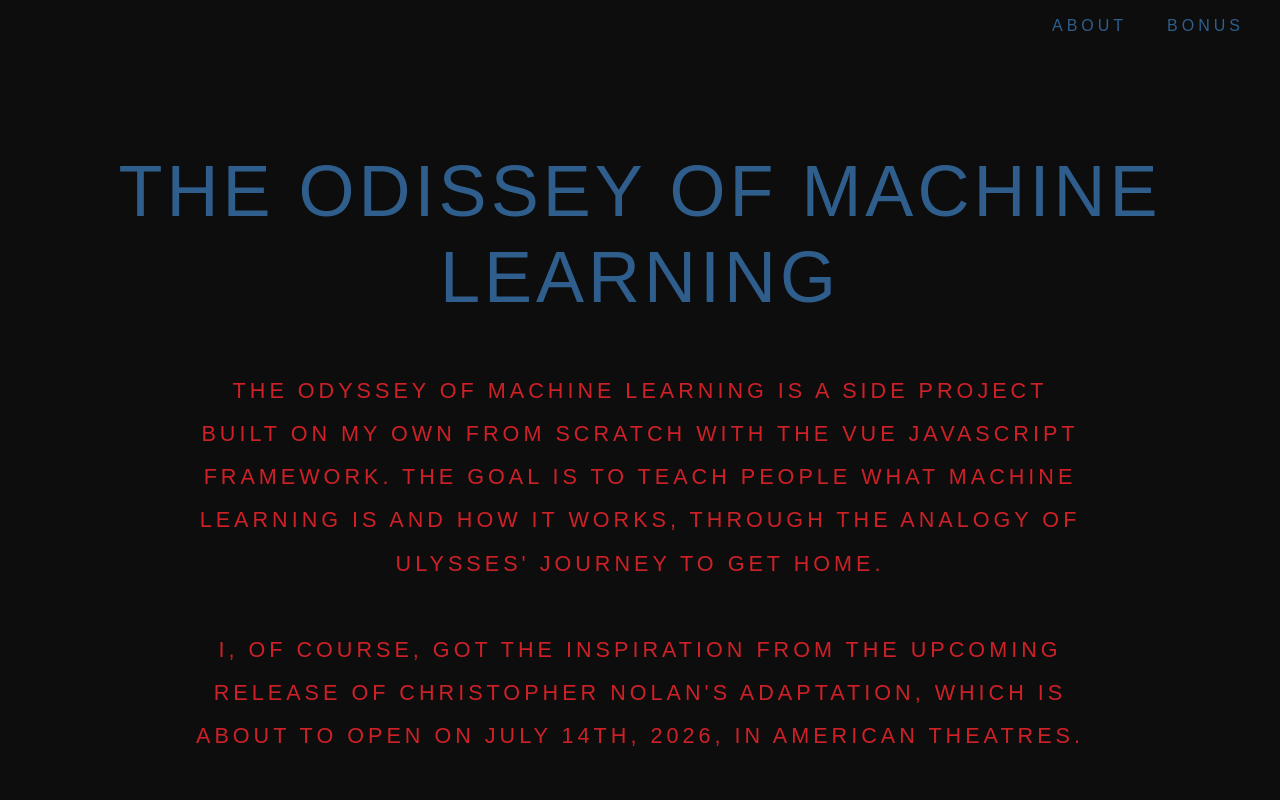
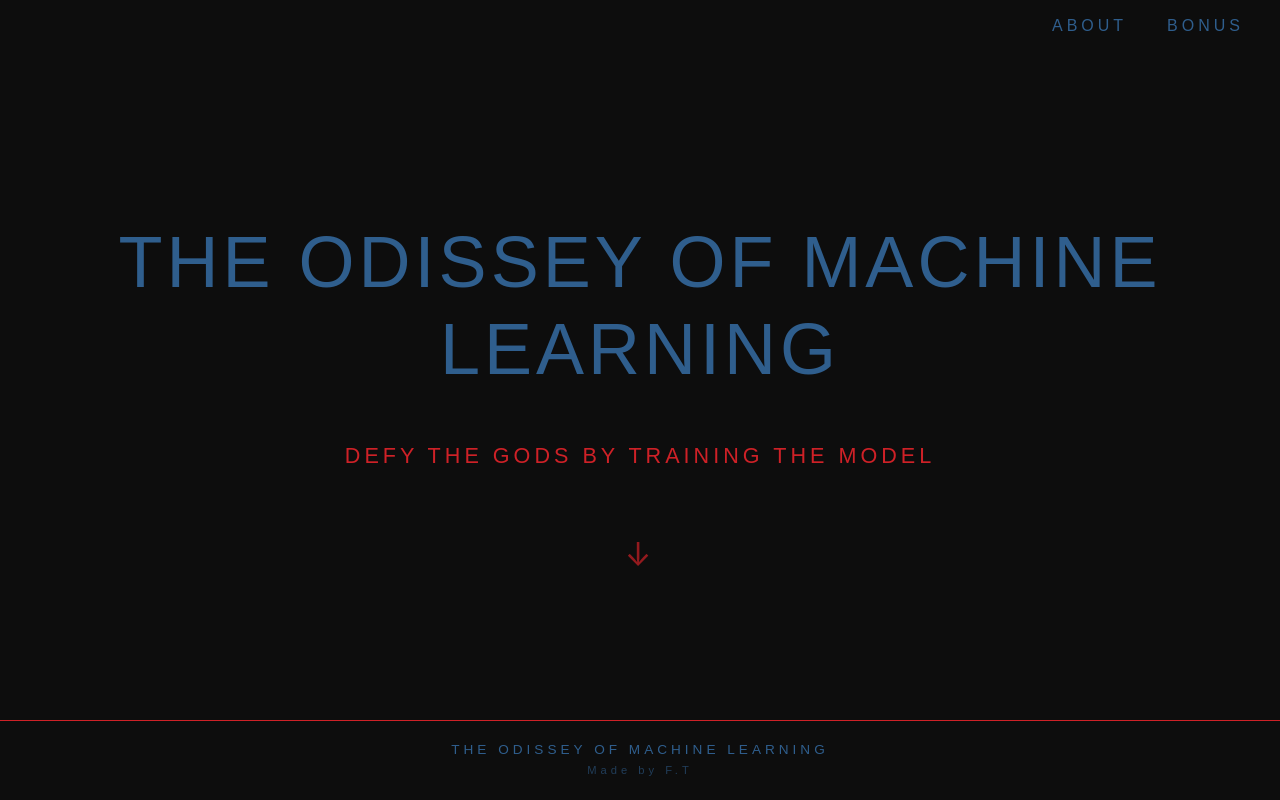
Before and after one commit to flohms18/odissey-ml, a Vue app: page / in a window 1280 px wide. Shown: the top 800 px of the page. Built offline with nearby package versions, Linux system fonts and the light colour scheme; a web font is replaced by a local one.

Commit message:
Moved text to About

```diff
--- a/src/components/Odissey.vue
+++ b/src/components/Odissey.vue
@@ -4,10 +4,7 @@
 import Header from './Header.vue';
 
 const titleRef = ref(null);
-const introText = ref(`The Odyssey of Machine Learning is a side project built on my own from scratch with the Vue JavaScript framework. The goal is to teach people what machine learning is and how it works, through the analogy of Ulysses' journey to get home.<br>
-I, of course, got the inspiration from the upcoming release of Christopher Nolan's adaptation, which is about to open on July 14th, 2026, in American theatres.<br>
-At the end of the module, you will know the fundamental stages of the machine learning process! Don't hesitate to submit ideas for improving the module, or if you have any questions!`);
-
+const introSlogan = ref("DEFY THE GODS BY TRAINING THE MODEL")
 onMounted(() => {
   titleRef.value.textContent = titleRef.value.textContent.toUpperCase();
 });
@@ -17,9 +14,9 @@
     <div class="d-flex flex-column min-vh-100">
         <Header></Header>
         <div class="d-flex flex-column justify-content-center align-items-center flex-grow-1 text-center">
-            <div class="container px-4 px-md-5 pt-5 mt-5">
-                <h1 id="main-title" class="display-4 fw-bold text-center mx-auto" ref="titleRef">The Odissey of Machine Learning</h1>
-                <p id="main-text" class="mb-5 mx-auto text-center lh-lg" v-html="introText"></p>
+            <div class="container px-4 px-md-5 mt-5">
+                <h1 id="main-title" class="display-4 text-center mx-auto" ref="titleRef">The Odissey of Machine Learning</h1>
+                <p id="main-text" class="mb-5 mx-auto text-center" v-html="introSlogan"></p>
             </div>
             <div class="scroll-arrow">&#8595;</div>
         </div>
@@ -62,14 +59,9 @@
 
 #main-text {
     color: var(--red-color);
-    font-size: 0.rem;
-    text-transform: uppercase;
-    line-height: 2;
     letter-spacing: 4px;
-    width: 100%;
     max-width: 900px;
     margin: 3rem auto 0;
-    white-space: pre-line;
     font-family: OdisseyFont, sans-serif;
     opacity: 0;
     animation: fadeSlideUp 0.9s cubic-bezier(0.22, 1, 0.36, 1) 0.9s forwards;
```
Also changed, not shown: src/components/About.vue (added, +14 -0 lines).
